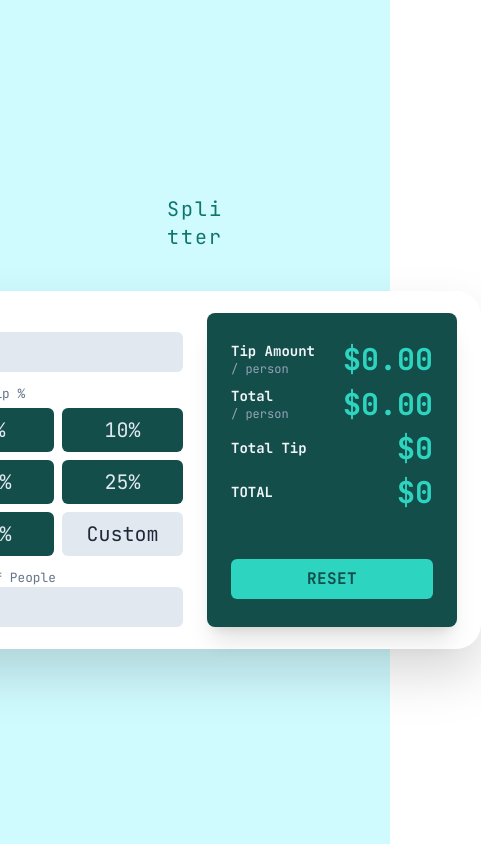
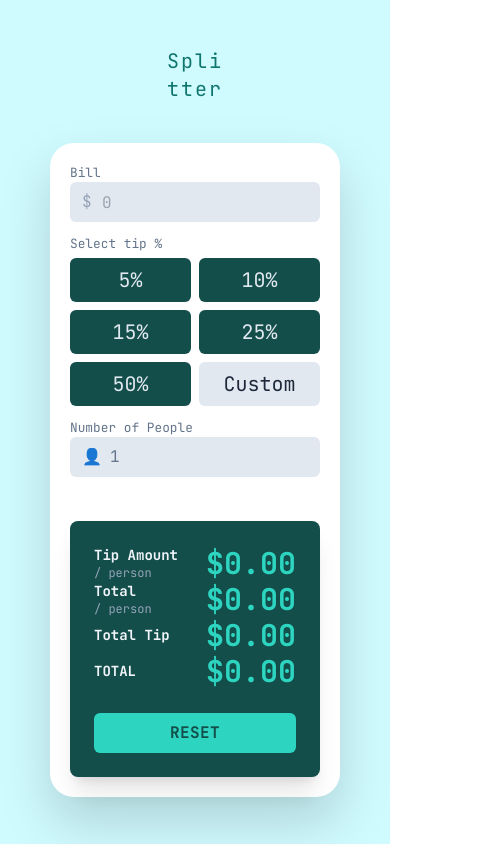
Before and after one commit to Choopin86/tip-calculator, a React (Create React App) app: page / in a window 390 px wide. Shown: the whole page, 481 px wide, since content can reach past the window. Built offline with nearby package versions, Linux system fonts and the light colour scheme.

Commit message:
implementing responsive design for small screens

```diff
--- a/public/index.html
+++ b/public/index.html
@@ -26,7 +26,7 @@
     -->
     <title>React App</title>
   </head>
-  <body>
+  <body class="bg-cyan-200 h-full">
     <noscript>You need to enable JavaScript to run this app.</noscript>
     <div id="root"></div>
     <!--
--- a/src/App.jsx
+++ b/src/App.jsx
@@ -36,13 +36,13 @@ const App = () => {
         (parseFloat(bill) * (parseInt(tip) / 100)) / parseInt(people);
       setTipAmountPerson(calculatedTipAmount.toFixed(2));
       const calculatedTipTotal = parseFloat(bill) * (parseInt(tip) / 100);
-      setTotalTip(calculatedTipTotal);
+      setTotalTip(calculatedTipTotal.toFixed(2));
 
       const calculatedTotalPerson =
         parseFloat(bill) / parseInt(people) + calculatedTipAmount;
       setTotalPerson(calculatedTotalPerson.toFixed(2));
       const calculatedTotal = parseFloat(bill) + calculatedTipTotal;
-      setTotal(calculatedTotal);
+      setTotal(calculatedTotal.toFixed(2));
     }
   }, [bill, people, tip]);
 
@@ -59,13 +59,14 @@ const App = () => {
 
   return (
     <>
-      <div className="bg-cyan-100 h-screen flex flex-col items-center justify-center">
+      <div className="bg-cyan-100 min-h-screen flex flex-col items-center justify-center">
         <div className="mb-10 text-xl tracking-widest text-teal-700">
           <h1>Spli</h1>
           <h1>tter</h1>
         </div>
-        <div className=" bg-white drop-shadow-2xl rounded-[25px] flex px-6 py-2.5">
-          <div>
+
+        <div className=" bg-white drop-shadow-2xl rounded-3xl flex flex-col px-5 py-2 md:flex-row gap-5">
+          <div className="w-full">
             <EnterData
               tipButtons={tipButtons}
               onButtonPress={handleTipButtons}
@@ -77,7 +78,8 @@ const App = () => {
               customTip={customTip}
             />
           </div>
-          <div className="my-3 ">
+
+          <div className="my-3">
             <TipCalculator
               onReset={handleReset}
               tipAmountPerson={tipAmountPerson}
--- a/src/components/EnterData.jsx
+++ b/src/components/EnterData.jsx
@@ -12,7 +12,7 @@ const EnterData = ({
 }) => {
   return (
     <>
-      <div className="mr-6 w-[250px]">
+      <div className="w-[250px]">
         {/*Bill section*/}
         <div className="my-3 text-slate-500">
           <h3 className="text-[0.8rem]">Bill</h3>
--- a/src/components/TipCalculator.jsx
+++ b/src/components/TipCalculator.jsx
@@ -38,7 +38,7 @@ const TipCalculator = ({
         </div>
         <p className="text-3xl font-bold text-teal-400">${total}</p>
       </div>
-      <div className="flex flex-col gap-3 mt-10">
+      <div className="flex flex-col gap-3 mt-6">
         <button
           onClick={onReset}
           className="bg-teal-400 w-full py-2 rounded-md text-teal-900 font-bold tracking-wide hover:bg-teal-500 transition-colors"
```
